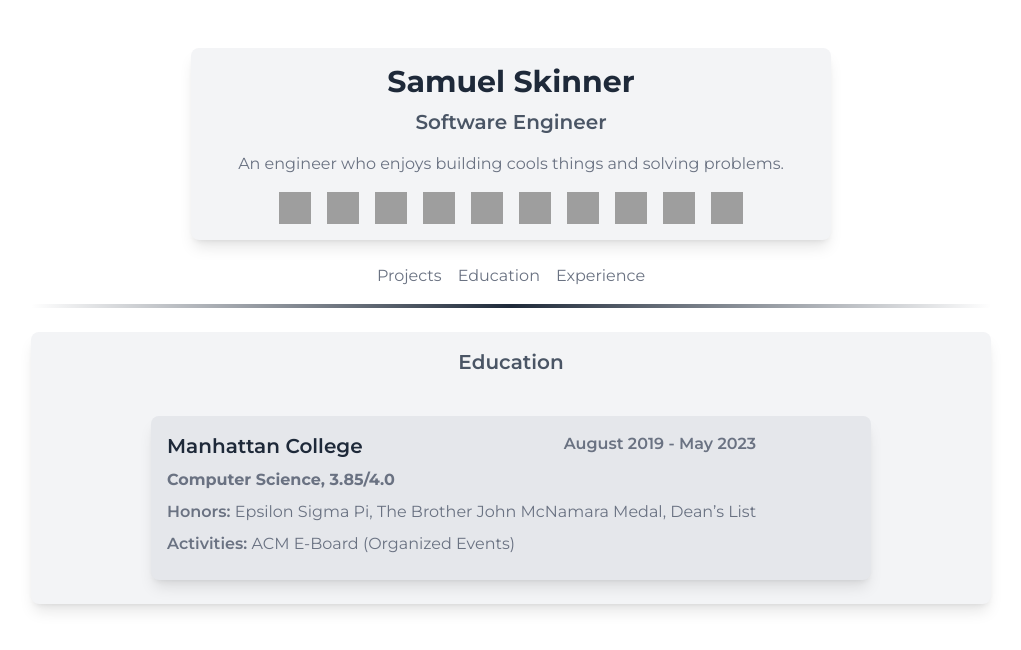
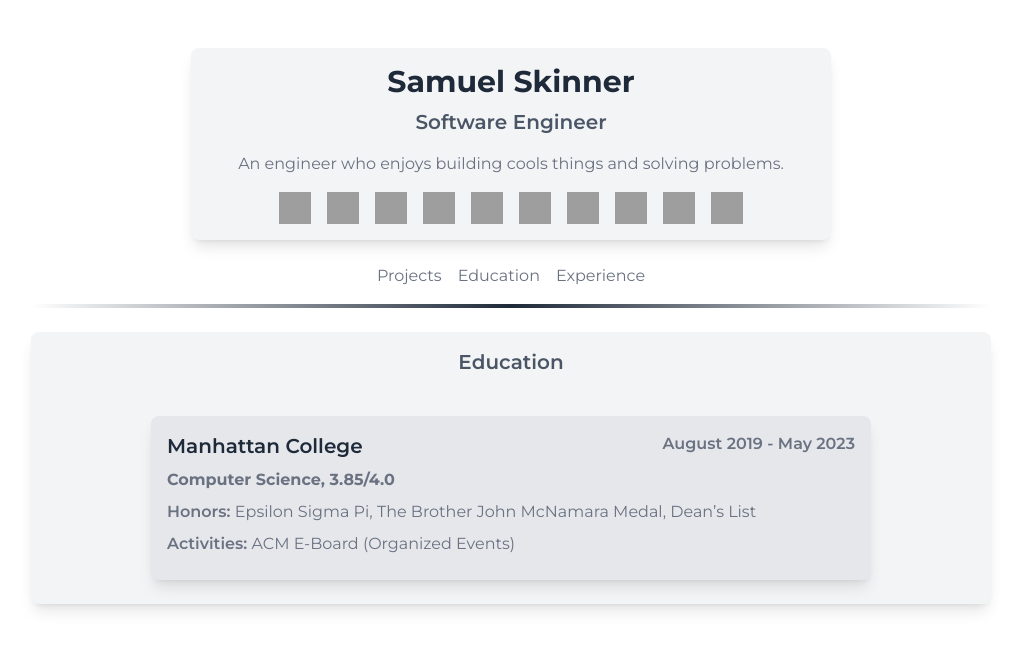
Before and after one commit to SamSkinner01/my-site, a React (Vite) app: page / in a window 1280 px wide. Both pictures are taken after a click on the button "Education". Shown: the top 650 px of the page, without its empty margins (129-1150 px from the left). Built offline with nearby package versions, Linux system fonts and the light colour scheme; grey boxes are pictures that could not be loaded.

Commit message:
Updating styling

```diff
--- a/src/components/EducationCard.tsx
+++ b/src/components/EducationCard.tsx
@@ -10,22 +10,21 @@ interface EducationCardProps {
 
 function EducationCard({ collegeName, startDate, endDate, major, gpa, activities, honors }: EducationCardProps) {
     return (
-        <div className="w-3/4 mx-6 mt-6 mb-6 flex flex-row items-center justify-between bg-gray-200 rounded-lg shadow-lg p-4 hover:bg-gray-300 transition duration-300">
-            <div>
-                {/* college on left and start date - end date right */}
+        // <div className="w-3/4 mx-6 mt-6 mb-6 flex flex-row items-center justify-between bg-gray-200 rounded-lg shadow-lg p-4 hover:bg-gray-300 transition duration-300">
+        <div className="w-3/4 mx-auto mt-6 mb-6 flex flex-row items-center justify-between bg-gray-200 rounded-lg shadow-lg p-4 hover:bg-gray-300 transition duration-300">
+            <div className="w-full">
                 <div className="flex justify-between">
                     <h2 className="text-xl font-semibold text-gray-800 mb-2">{collegeName}</h2>
                     <p className="text-gray-500 font-semibold">{startDate} - {endDate}</p>
                 </div>
                 <p className="text-gray-500 font-bold mb-2">{major}, {gpa}</p>
 
-                {/* Should be comma seperated and horizontally aligned */}
                 <p className="text-gray-500 mb-2"><span className="font-semibold">Honors: </span>{honors.join(", ")}</p>
                 <p className="text-gray-500 mb-2"><span className="font-semibold">Activities: </span>{activities.join(", ")}</p>
 
             </div>
 
-        </div>
+        </div >
 
     );
 }
```
